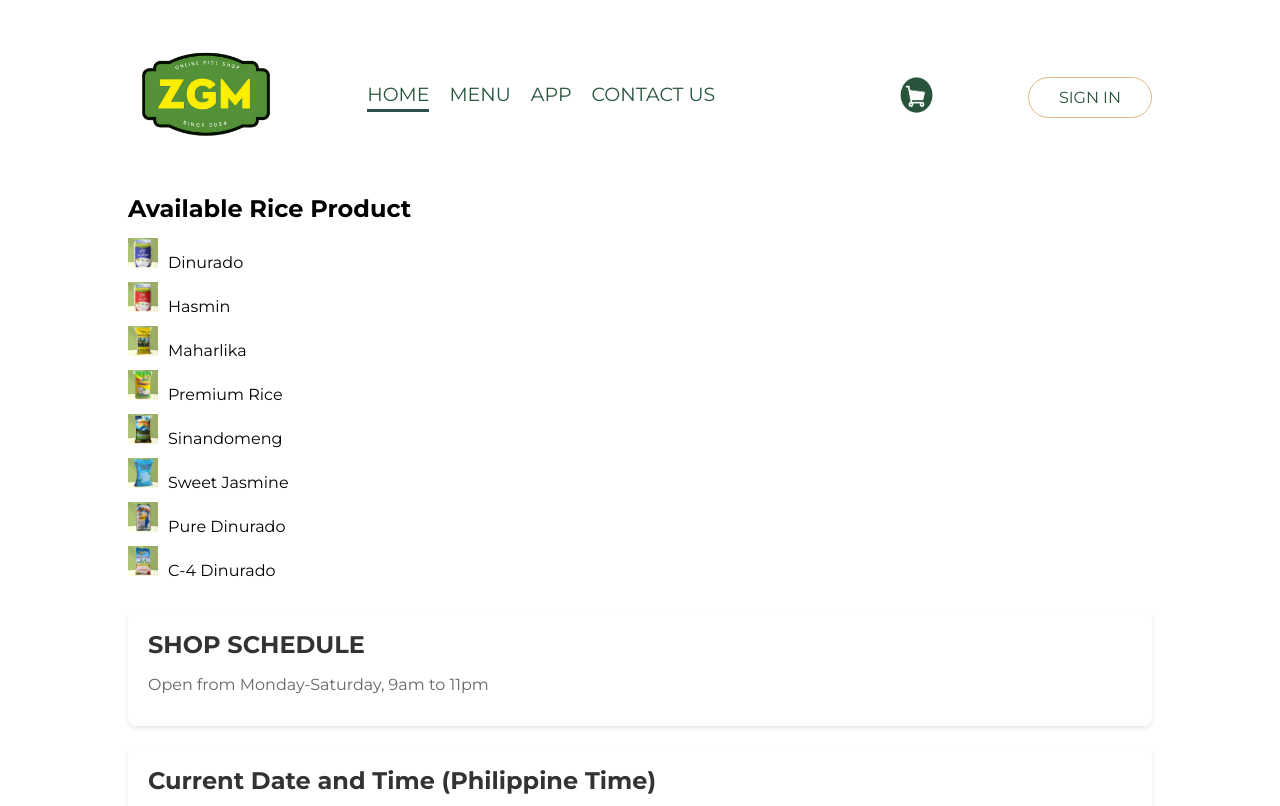
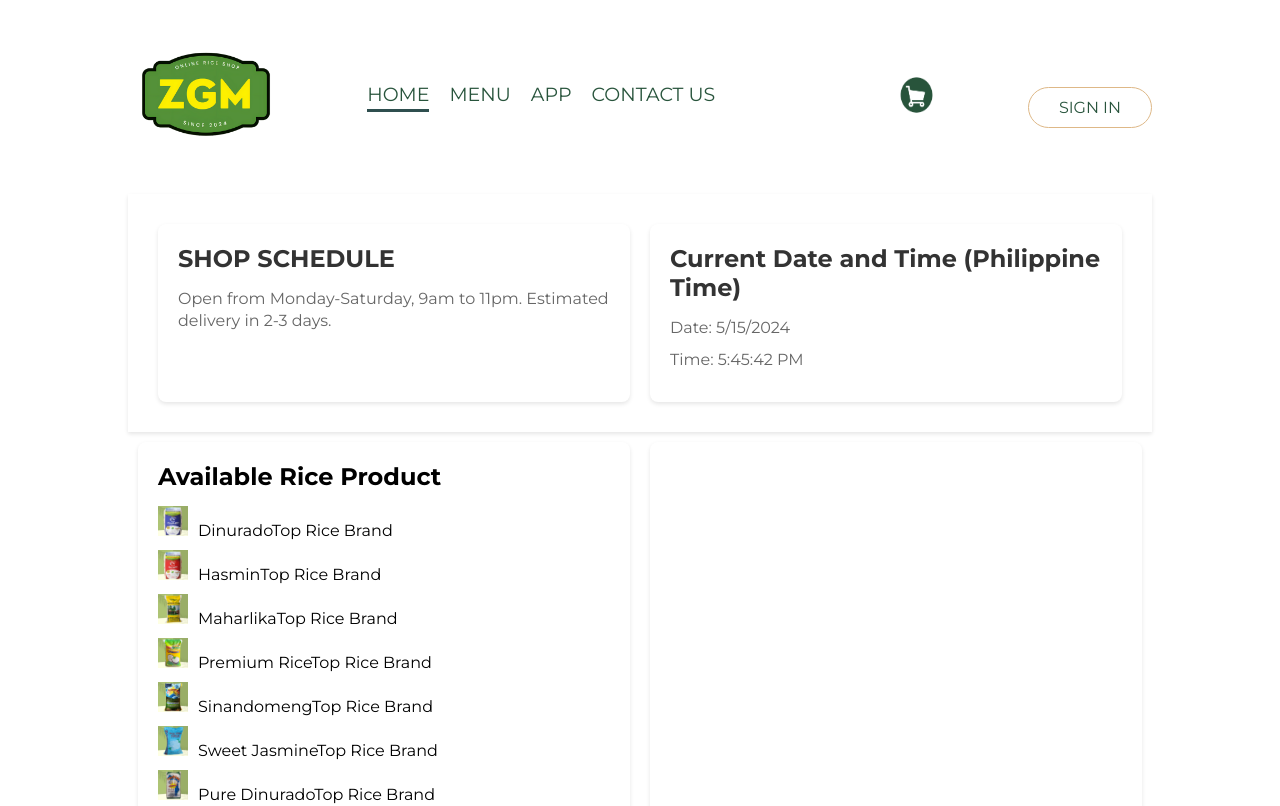
Before and after one commit to RachelleCanta/D-Innovators_RiceSystem, a React (Create React App) app in the folder fe/rice-system-app/: page /contact-us in a window 1280 px wide. Shown: the top 806 px of the page. Built offline with nearby package versions, Linux system fonts and the light colour scheme; a web font is replaced by a local one.

Commit message:
Updated some Layouts

```diff
--- a/fe/rice-system-app/src/components/Menu/Menu.css
+++ b/fe/rice-system-app/src/components/Menu/Menu.css
@@ -1,15 +1,57 @@
 .menu-page {
+  display: flex;
+  flex-direction: column;
+  flex-wrap: wrap;
+}
+
+.info-section {
+  display: flex;
+  justify-content: space-between;
+  width: 100%;
+  padding: 20px;
+  box-shadow: 0 2px 4px rgba(0, 0, 0, 0.1);
+}
+
+.schedule, .clock {
+  flex: 1;
+  margin: 10px;
+  padding: 20px;
+  background-color: #ffffff;
+  border-radius: 8px;
+  box-shadow: 0 2px 4px rgba(0, 0, 0, 0.1);
+}
+
+.schedule h2, .clock h3 {
+  font-size: 1.5rem;
+  font-weight: bold;
+  color: #333333;
+  margin-bottom: 15px;
+}
+
+.schedule p, .clock p {
+  font-size: 1rem;
+  color: #666666;
+  line-height: 1.4;
+  margin-bottom: 10px;
+}
+
+.main-section {
   display: flex;
   flex-wrap: wrap;
   justify-content: space-between;
+  width: 100%;
 }
 
-.dashboard {
-  flex: 1 0 calc(50% - 10px);
-  margin-right: 20px;
+.dashboard, .menu-display {
+  flex: 1 1 48%;
+  margin: 10px;
+  padding: 20px;
+  background-color: #ffffff;
+  border-radius: 8px;
+  box-shadow: 0 2px 4px rgba(0, 0, 0, 0.1);
 }
 
-.dashboard h2 {
+.dashboard h2, .menu-display h2 {
   font-size: 1.5rem;
   margin-bottom: 15px;
 }
@@ -30,62 +72,14 @@
   margin-right: 10px;
 }
 
-.menu-display {
-  flex: 1 0 calc(50% - 10px);
-}
-
-.schedule,
-.clock {
-  flex: 1 0 100%;
-  padding: 20px;
-  background-color: #ffffff;
-  border-radius: 8px;
-  box-shadow: 0 2px 4px rgba(0, 0, 0, 0.1);
-  margin-top: 20px;
-}
-
-.schedule h2,
-.clock h2 {
-  font-size: 1.5rem;
-  font-weight: bold;
-  color: #333333;
-  margin-bottom: 15px;
-}
-
-.schedule p,
-.clock p {
-  font-size: 1rem;
-  color: #666666;
-  line-height: 1.4;
-  margin-bottom: 10px;
-}
-
 @media (max-width: 1050px) {
-  .dashboard {
-    flex: 1 0 100%;
-    margin-right: 0;
-  }
-
-  .menu-display {
-    flex: 1 0 100%;
-  }
-}
-
-@media (max-width: 900px) {
-  .dashboard,
-  .menu-display {
-    flex: 1 0 100%;
-    margin-right: 0;
+  .dashboard, .menu-display {
+    flex: 1 1 100%;
+    margin: 10px 0;
   }
 }
 
 @media (max-width: 750px) {
-  .dashboard,
-  .menu-display {
-    flex: 1 0 100%;
-    margin-right: 0;
-  }
-
   .dashboard li img {
     width: 20px;
     height: 20px;
--- a/fe/rice-system-app/src/components/Menu/Menu.js
+++ b/fe/rice-system-app/src/components/Menu/Menu.js
@@ -31,8 +31,7 @@
     const daysOfWeek = ['Sunday', 'Monday', 'Tuesday', 'Wednesday', 'Thursday', 'Friday', 'Saturday'];
     const today = daysOfWeek[day];
 
-    // Adjusted the shop schedule text
-    const isOpen = isShopOpen ? `Open from Monday-Saturday, 9am to 11pm` : `Closed today`;
+    const isOpen = isShopOpen ? `Open from Monday-Saturday, 9am to 11pm. Estimated delivery in 2-3 days.` : `Closed today. Next delivery in 2-3 days.`;
     setShopSchedule(isOpen);
   };
 
@@ -42,6 +41,19 @@
 
   return (
     <div className="menu-page">
+      <div className="info-section">
+        <div className="schedule">
+          <h2>SHOP SCHEDULE</h2>
+          <p>{shopSchedule}</p>
+          {!isShopOpen && <p>SHOP IS ALREADY CLOSED</p>}
+        </div>
+        <div className="clock">
+          <h3>Current Date and Time (Philippine Time)</h3>
+          <p>Date: {currentDate}</p>
+          <p>Time: {currentTime}</p>
+        </div>
+      </div>
+      <div className="main-section">
         <div className="dashboard">
           <h2>Available Rice Product</h2>
           <ul>
@@ -49,6 +61,7 @@
               <li key={item.menu_name} onClick={() => handleCategoryClick(item.menu_name)}>
                 <img src={item.menu_image} alt={item.menu_name} />
                 <span>{item.menu_name}</span>
+                <span className="top-brand">Top Rice Brand</span>
               </li>
             ))}
           </ul>
@@ -56,15 +69,6 @@
         <div className="menu-display">
           {selectedCategory && <FoodDisplay category={selectedCategory} />}
         </div>
-      <div className="schedule">
-        <h2>SHOP SCHEDULE</h2>
-        <p>{shopSchedule}</p>
-        {!isShopOpen && <p>SHOP IS ALREADY CLOSED</p>}
-      </div>
-      <div className="clock">
-        <h2>Current Date and Time (Philippine Time)</h2>
-        <p>Date: {currentDate}</p>
-        <p>Time: {currentTime}</p>
       </div>
     </div>
   );
--- a/fe/rice-system-app/src/pages/PlaceOrder/PlaceOrder.css
+++ b/fe/rice-system-app/src/pages/PlaceOrder/PlaceOrder.css
@@ -2,38 +2,44 @@
   max-width: 600px;
   margin: 0 auto;
   padding: 20px;
+  background-color: #fff;
+  border-radius: 8px;
+  box-shadow: 0 0 10px rgba(0, 0, 0, 0.1);
 }
 
 .place-order h2 {
-    font-size: 1.5rem;
+  font-size: 24px;
   margin-bottom: 20px;
+  color: #333;
 }
 
-  .billing-form label {
+.place-order label {
   display: block;
   margin-bottom: 10px;
+  font-size: 16px;
+  color: #666;
 }
 
-  .billing-form input {
+.place-order input {
   width: 100%;
   padding: 10px;
-    margin-bottom: 20px;
   border: 1px solid #ccc;
   border-radius: 5px;
-    font-size: 1rem;
+  font-size: 16px;
+  margin-bottom: 15px;
 }
 
-  .billing-form button {
-    background-color: #28543C;
+.place-order button[type="submit"] {
+  padding: 12px 24px;
+  background-color: #ff6600;
   color: #fff;
   border: none;
   border-radius: 5px;
-    padding: 10px 20px;
-    font-size: 1rem;
+  font-size: 16px;
   cursor: pointer;
-    transition: background-color 0.3s ease;
+  transition: background-color 0.3s;
 }
 
-  .billing-form button:hover {
-    background-color: #28543C;
+.place-order button[type="submit"]:hover {
+  background-color: #ff7f33;
 }
--- a/fe/rice-system-app/src/pages/PlaceOrder/PlaceOrder.js
+++ b/fe/rice-system-app/src/pages/PlaceOrder/PlaceOrder.js
@@ -23,9 +23,18 @@
 
   const handleSubmit = (e) => {
     e.preventDefault();
+    const currentDate = new Date();
+    const estimatedDeliveryDate = new Date();
+    estimatedDeliveryDate.setDate(currentDate.getDate() + 2);
+
     console.log('Order placed:', billingInfo);
-    // Assuming '/track-order' is the route for tracking the order
-    navigate('/track-order');
+    navigate('/track-order', {
+      state: {
+        billingInfo,
+        orderDate: currentDate.toISOString(),
+        estimatedDeliveryDate: estimatedDeliveryDate.toISOString()
+      }
+    });
   };
 
   return (
--- a/fe/rice-system-app/src/pages/TrackOrder.js/TrackOrder.css
+++ b/fe/rice-system-app/src/pages/TrackOrder.js/TrackOrder.css
@@ -2,12 +2,39 @@
   max-width: 800px;
   margin: 0 auto;
   padding: 20px;
+  background-color: #fff;
+  border-radius: 8px;
+  box-shadow: 0 0 10px rgba(0, 0, 0, 0.1);
 }
 
-  .order-details {
-    margin-top: 20px;
+.track-order h2 {
+  margin-bottom: 20px;
+  color: #333;
 }
 
-  .order-details p {
+.track-order h3 {
+  margin-top: 20px;
   margin-bottom: 10px;
+  color: #333;
 }
+
+.track-order p {
+  margin-bottom: 10px;
+  color: #666;
+}
+
+button {
+  margin-top: 20px;
+  padding: 12px 24px;
+  font-size: 16px;
+  cursor: pointer;
+  background-color: #f53f3f;
+  color: #fff;
+  border: none;
+  border-radius: 4px;
+  transition: background-color 0.3s ease;
+}
+
+button:hover {
+  background-color: #d40000;
+}
--- a/fe/rice-system-app/src/pages/TrackOrder.js/TrackOrder.js
+++ b/fe/rice-system-app/src/pages/TrackOrder.js/TrackOrder.js
@@ -1,15 +1,37 @@
 import React from 'react';
+import { useLocation, useNavigate } from 'react-router-dom';
 import './TrackOrder.css';
 
 const TrackOrder = () => {
+  const location = useLocation();
+  const { billingInfo, orderDate, estimatedDeliveryDate } = location.state;
+  const navigate = useNavigate();
+
+  const formatDate = (dateString) => {
+    const options = { year: 'numeric', month: 'long', day: 'numeric' };
+    return new Date(dateString).toLocaleDateString(undefined, options);
+  };
+
+  const handleBack = () => {
+    // Navigate to the home page ('/')
+    navigate('/');
+  };
+
   return (
     <div className="track-order">
-      <h2>Track Your Order</h2>
-      <div className="order-details">
-        <p>Order Status: Processing</p>
-        <p>Estimated Delivery Date: May 25, 2024</p>
-
-      </div>
+      <h2>Order Tracking Information</h2>
+      <p>Order placed on: {formatDate(orderDate)}</p>
+      <p>Estimated delivery date: {formatDate(estimatedDeliveryDate)}</p>
+      <h3>Billing Information:</h3>
+      <p>Name: {billingInfo.name}</p>
+      <p>Address: {billingInfo.address}</p>
+      <p>City: {billingInfo.city}</p>
+      <p>State: {billingInfo.state}</p>
+      <p>Zip: {billingInfo.zip}</p>
+      <p>Country: {billingInfo.country}</p>
+      <p>Email: {billingInfo.email}</p>
+      <p>Phone: {billingInfo.phone}</p>
+      <button onClick={handleBack}>Back</button>
     </div>
   );
 };
--- a/package.json
+++ b/package.json
@@ -1,5 +1,6 @@
 {
   "dependencies": {
+    "qrcode.react": "^3.1.0",
     "react-dom": "^18.3.1",
     "react-router-dom": "^6.23.1"
   }
```
Also changed, not shown: 1 other file (tests, documents, lock files or other folders). Lines whose indentation alone changed are shown as unchanged.
